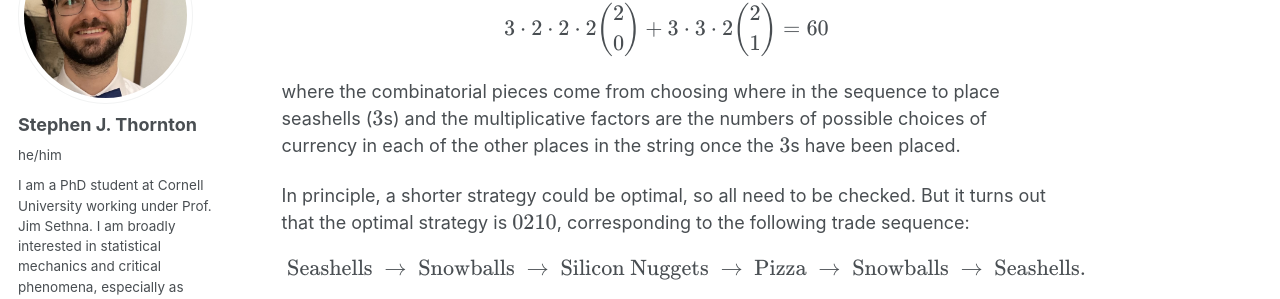
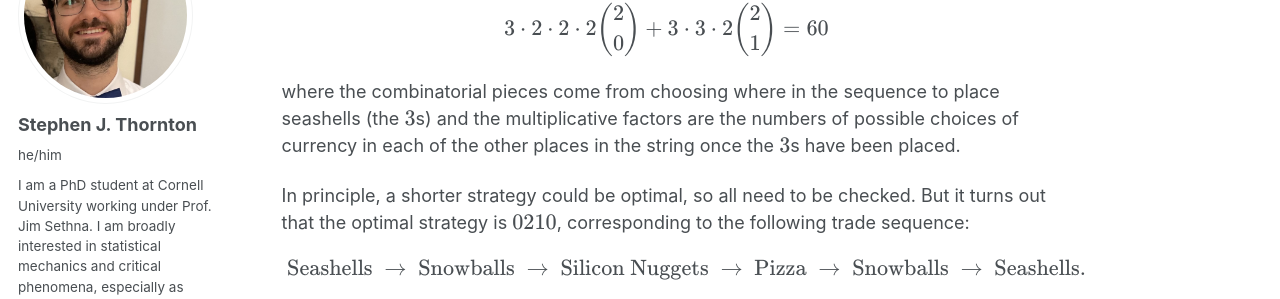
Before and after one commit to stephen-thornton/stephen-thornton.github.io, a Jekyll site: the page built from _miscellaneous/Prosperity.md, in a window 1280 px wide and 900 px high, scrolled down 1423 px. Shown: the part 179-478 px from the top of the window. Built offline with Jekyll 4.4.1, drawn with Linux system fonts in a browser that asks for light colours; some web fonts are replaced.

Commit message:
Update Prosperity.md

```diff
--- a/_miscellaneous/Prosperity.md
+++ b/_miscellaneous/Prosperity.md
@@ -34,7 +34,7 @@ I implement this trading procedure in Python by first enumerating all distinct t
 
 $$ 3\cdot 2\cdot 2 \cdot 2 {2 \choose 0} + 3\cdot 3\cdot 2 {2 \choose 1} = 60 $$
 
-where the combinatorial pieces come from choosing where in the sequence to place seashells (\\( 3 \\)s) and the multiplicative factors are the numbers of possible choices of currency in each of the other places in the string once the \\(3\\)s have been placed.
+where the combinatorial pieces come from choosing where in the sequence to place seashells (the \\( 3 \\)s) and the multiplicative factors are the numbers of possible choices of currency in each of the other places in the string once the \\(3\\)s have been placed.
 
 In principle, a shorter strategy could be optimal, so all need to be checked. But it turns out that the optimal strategy is \\( 0210 \\), corresponding to the following trade sequence:
 
```
